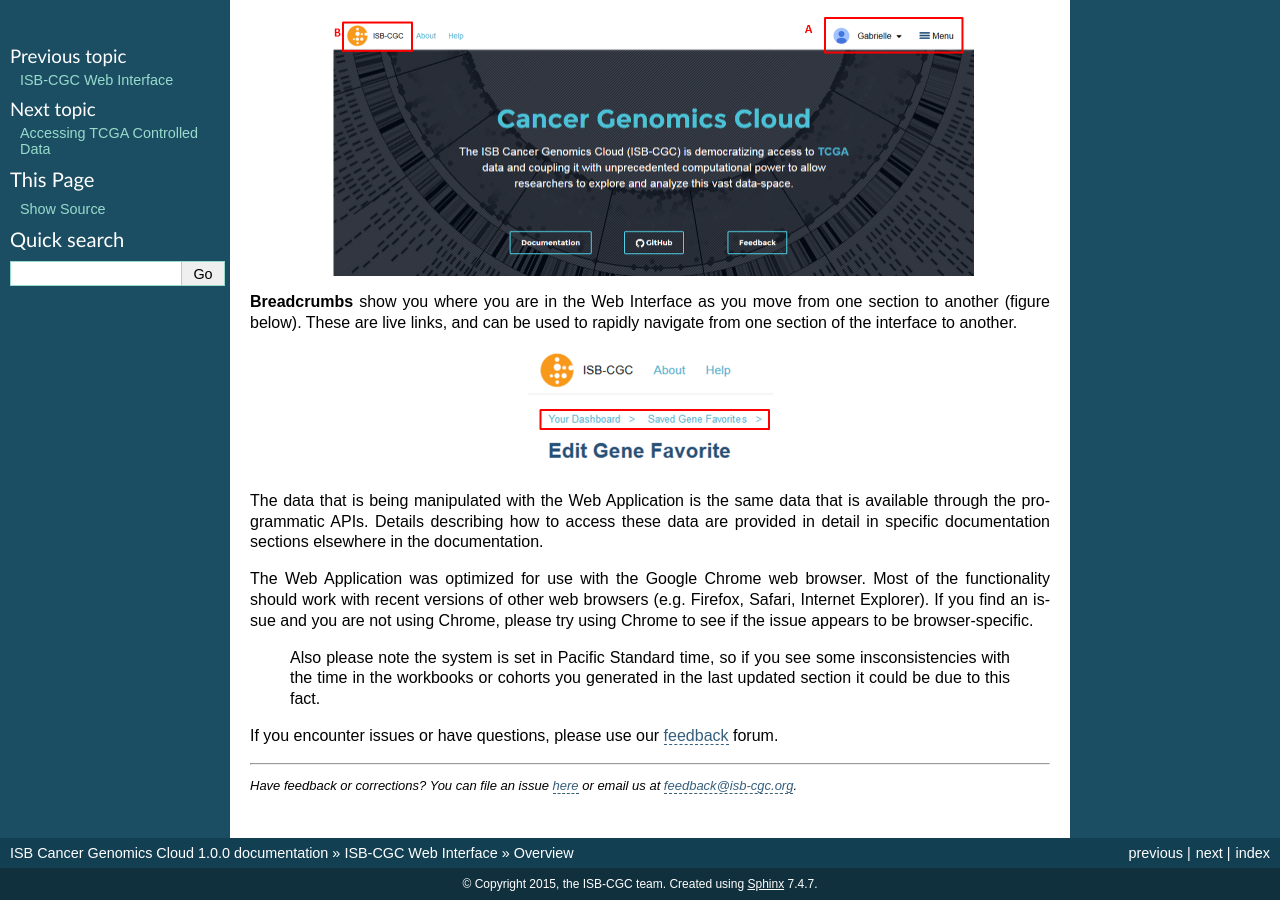
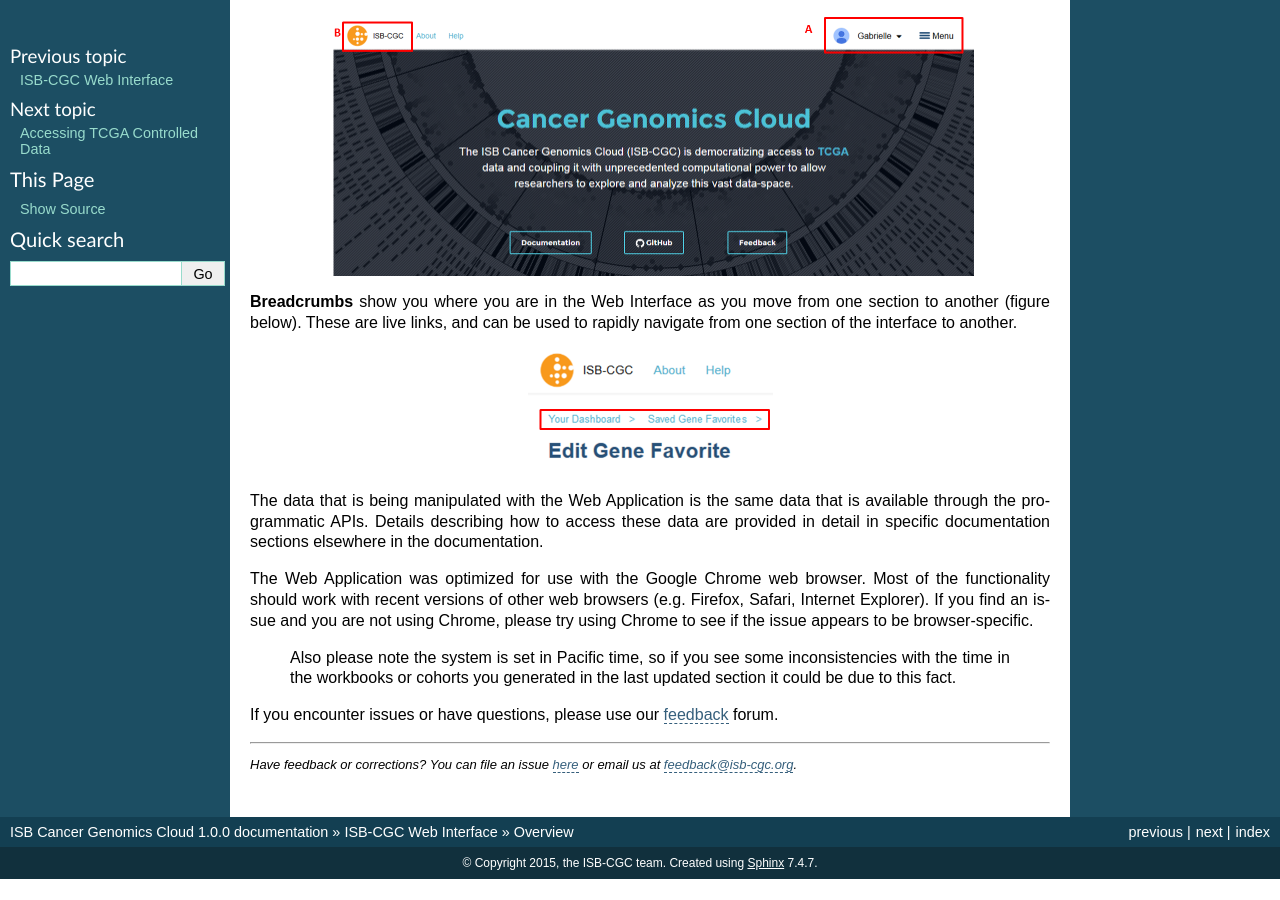
Before and after one commit to isb-cgc/readthedocs, a Sphinx documentation site: the page built from docs/source/sections/webapp/Overview.rst, in a window 1280 px wide and 900 px high, scrolled down 1532 px. Built offline with Sphinx 7.4.7, drawn with Linux system fonts in a browser that asks for light colours; after the commit the page ends 2411 px from its top, so only the background shows below that.

Commit message:
Update Overview.rst

```diff
--- a/docs/source/sections/webapp/Overview.rst
+++ b/docs/source/sections/webapp/Overview.rst
@@ -57,6 +57,6 @@
 of other web browsers (e.g. Firefox, Safari, Internet Explorer).  If you find an issue and you are not using Chrome, please
 try using Chrome to see if the issue appears to be browser-specific.
 
- Also please note the system is set in Pacific Standard time, so if you see some insconsistencies with the time in the workbooks or cohorts you generated in the last updated section it could be due to this fact.
+ Also please note the system is set in Pacific time, so if you see some inconsistencies with the time in the workbooks or cohorts you generated in the last updated section it could be due to this fact.
 
 If you encounter issues or have questions, please use our `feedback <https://groups.google.com/a/isb-cgc.org/forum/#!newtopic/feedback>`_ forum.
```
